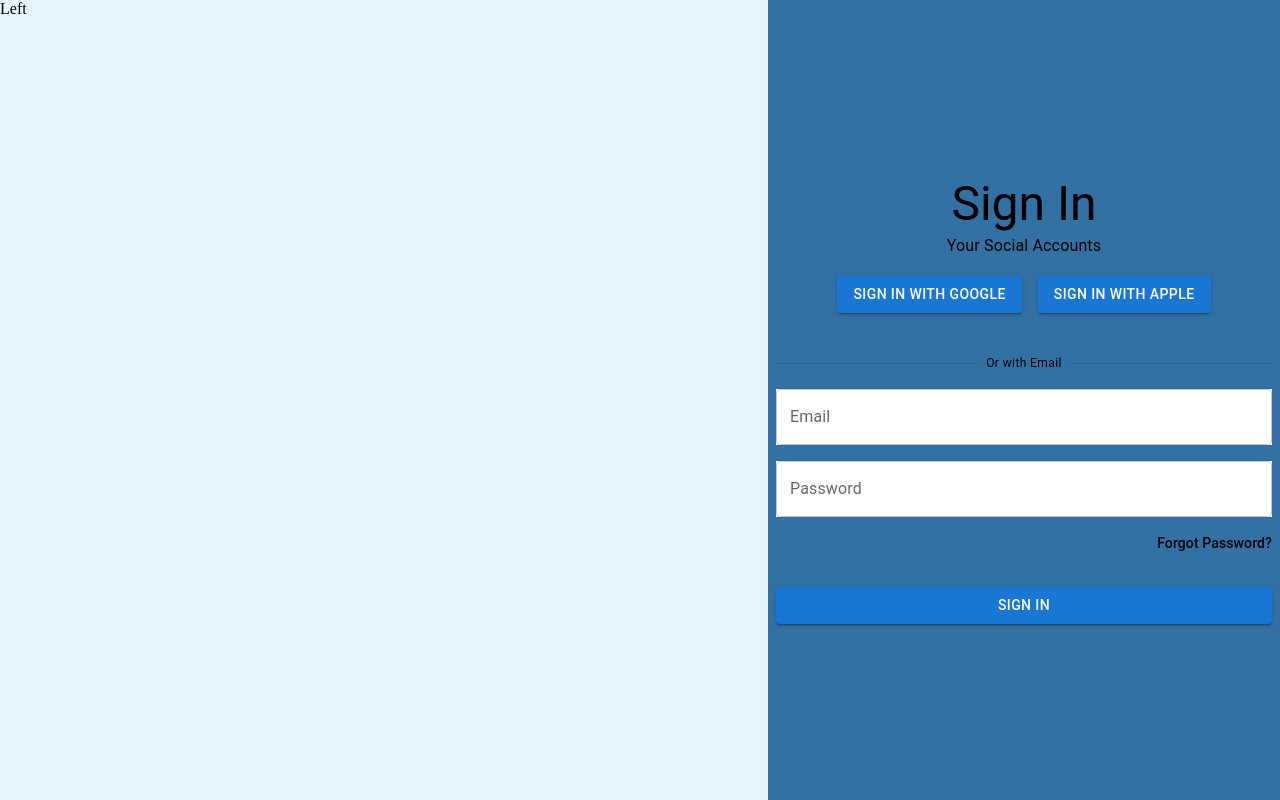
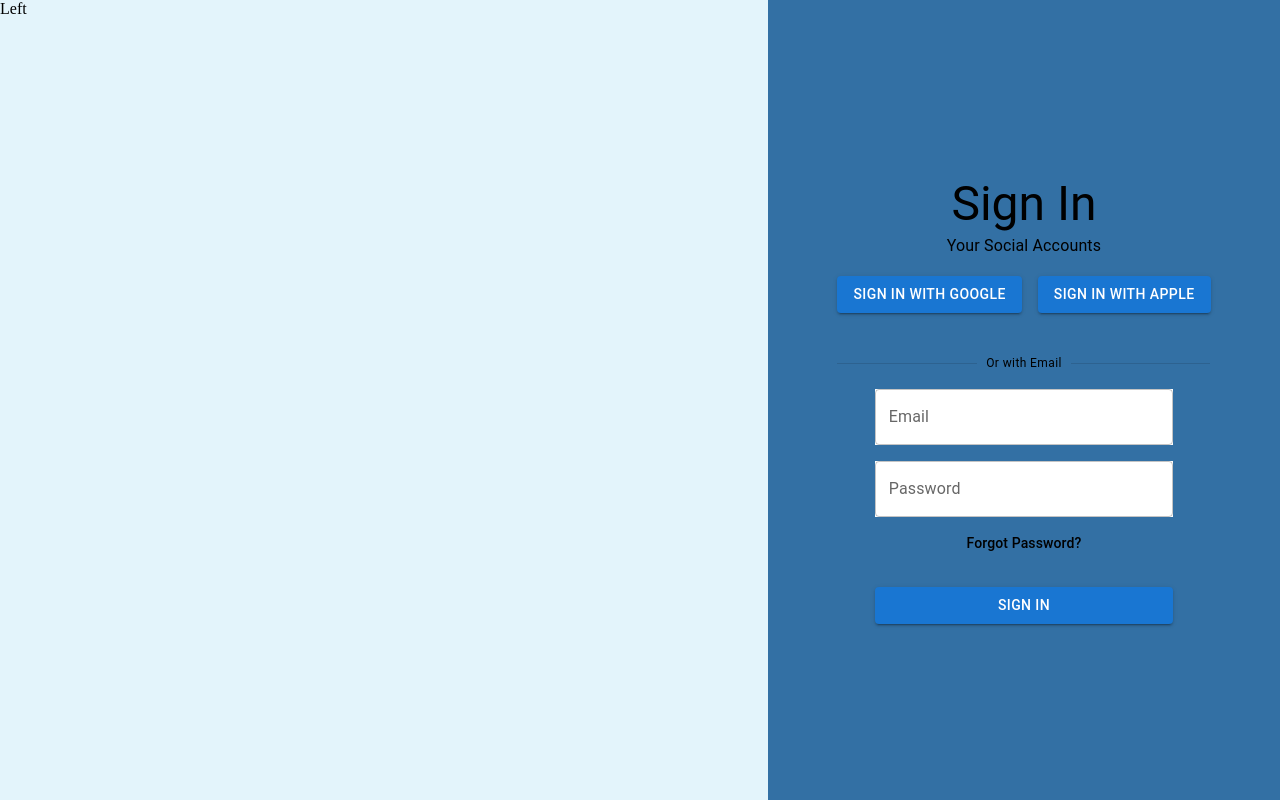
Before and after one commit to erhanbarisolmez/nextjs-web-dashboard, a Next.js app: page / in a window 1280 px wide. Built offline with nearby package versions, Linux system fonts and the light colour scheme.

Commit message:
24.10.2023

```diff
--- a/src/app/login/page.tsx
+++ b/src/app/login/page.tsx
@@ -40,7 +40,8 @@ export default function LoginPage() {
            {/* Content */}
           <Box sx={{
             display:"flex",
-            flexDirection:'column'
+            flexDirection:'column',
+
           }}>
           {/* Header */}
           <Box sx={{
@@ -76,6 +77,7 @@ export default function LoginPage() {
         {/* Divider*/}
                <Box sx={{
                 mt:5,
+
                }}>
                <Divider orientation="horizontal" flexItem >
                    <Typography variant="caption">Or with Email</Typography>
@@ -84,15 +86,19 @@ export default function LoginPage() {
 
         {/* Text Field */}
             <Box sx={{
-              mt:2
+              display:'flex',
+              flexDirection:'column',
+              mt:2,
+              justifyContent:'center',
+              alignItems:'center'
             }}>
             <TextField id="outlined-basic" label="Email" variant="outlined"  sx={{
-              width:'100%',
+              width:'80%',
               backgroundColor:'white',
 
             }} />
            <TextField id="outlined-basic" label="Password" variant="outlined"  sx={{
-              width:'100%',
+              width:'80%',
               backgroundColor:'white',
               mt:2
 
@@ -100,8 +106,12 @@ export default function LoginPage() {
             </Box>
              {/* Forget Password */}
          <Box sx={{
+          display:'flex',
           mt:2,
           textAlign:"right",
+          justifyContent:'center',
+          alignContent:'center',
+          alignItems:'center'
          }}>
         <Link href="/">
           <Typography variant="subtitle2">
@@ -112,11 +122,15 @@ export default function LoginPage() {
          {/* Sign In Button */}
          <Box
           sx={{
-            mt:4
+            display:'flex',
+            mt:4,
+            justifyContent:'center',
+            alignContent:'center',
+            alignItems:'center'
           }}
          >
           <Button variant="contained" sx={{
-            width:'100%'
+            width:'80%',
           }} >
               Sign In
             </Button>
```
